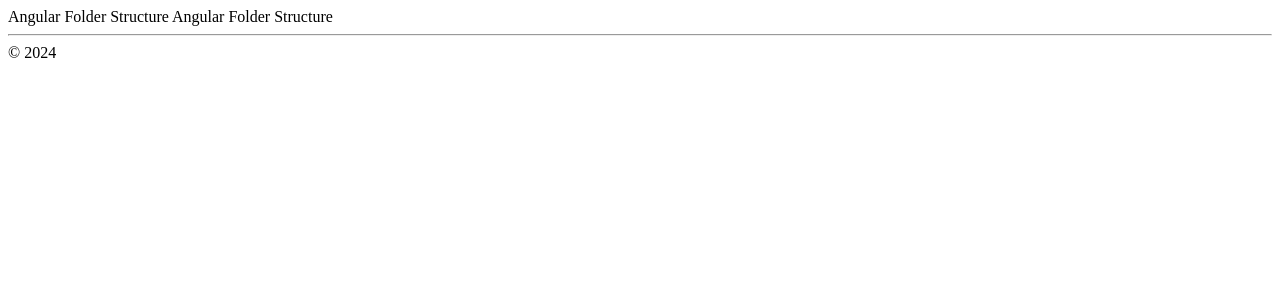
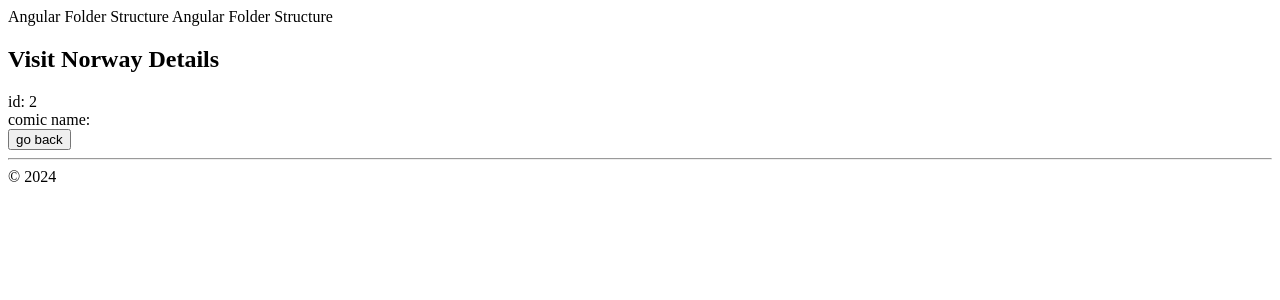
Before and after one commit to TiepHoang23/comic-client, an Angular app: page /comic/1 in a window 1280 px wide. Shown: the top 300 px of the page. Built offline with nearby package versions, Linux system fonts and the light colour scheme.

Commit message:
detail-comic

```diff
--- a/src/app/app-routing.module.ts
+++ b/src/app/app-routing.module.ts
@@ -13,6 +13,7 @@ const routes: Routes = [
         loadChildren: () =>
           import('./components/modules/home-page/home-page.module').then(m => m.HomePageModule)
       },
+
       // {
       //   path: 'about',
       //   loadChildren: () =>
--- a/src/app/components/modules/comic-card/comic-card.component.html
+++ b/src/app/components/modules/comic-card/comic-card.component.html
@@ -3,7 +3,7 @@
         <div class="card-body">
             <h5 class="card-title">{{ comic.title }}</h5>
             <p class="card-text">{{ comic.description }}</p>
-            <a [routerLink]="['/comic', comic.id]" target="_blank" class="btn btn-primary">Go somewhere</a>
+            <a [routerLink]="['/comic', comic.id]" class="btn btn-primary">Go somewhere</a>
         </div>
     </div>
 </ng-container>
--- a/src/app/components/modules/comic-detail/comic-detail.module.ts
+++ b/src/app/components/modules/comic-detail/comic-detail.module.ts
@@ -4,9 +4,10 @@ import { NgModule } from '@angular/core';
 
 import { ComicDetailComponent } from './page/comic-detail.component';
 import { ComicDetailRoutingModule } from './comic-detail.routing';
+import { CommonModule } from '@angular/common';
 
 @NgModule({
   declarations: [ComicDetailComponent],
-  imports: [ComicDetailRoutingModule],
+  imports: [ComicDetailRoutingModule,CommonModule],
 })
 export class ComicDetailModule {}
--- a/src/app/components/modules/comic-detail/page/comic-detail.component.html
+++ b/src/app/components/modules/comic-detail/page/comic-detail.component.html
@@ -1 +1,9 @@
-<div> </div>
+<ng-container *ngIf="comic">
+    <h2>{{comic.title}} Details</h2>
+    <div><span>id: </span>{{comic.id}}</div>
+    <div>
+        <label for="comic-name">comic name: </label>
+        <!-- <input id="comic-name" [(ngModel)]="comic.description" placeholder="Hero name" /> -->
+    </div>
+    <button type="button" (click)="goBack()">go back</button>
+</ng-container>
--- a/src/app/components/modules/comic-detail/page/comic-detail.component.ts
+++ b/src/app/components/modules/comic-detail/page/comic-detail.component.ts
@@ -1,8 +1,8 @@
-import { Component, Input, OnInit } from '@angular/core';
-import { Observable } from 'rxjs';
+import { Component, OnInit } from '@angular/core';
 import { Comic } from '../../../../dataSource/schema/comic';
 import { ActivatedRoute } from '@angular/router';
-import { map } from 'rxjs/operators';
+import { Location } from '@angular/common';
+import { ComicService } from '../../../../dataSource/services/comic.service';
 
 @Component({
   selector: 'app-comic-detail',
@@ -10,15 +10,23 @@ import { map } from 'rxjs/operators';
   styleUrl: './comic-detail.component.scss',
 })
 export class ComicDetailComponent  implements OnInit {
-   comic!: Comic;
+  comic!: Comic;
 
-  constructor(private route: ActivatedRoute) {
-    // console.log(this.route.data);
-    this.route.data.subscribe((data) => console.log(data));
+  constructor(private route: ActivatedRoute, private ComicService: ComicService , private location: Location) {
   }
 
   ngOnInit(): void {
-    console.log(this.route.data);
-    this.route.data.pipe(map((data) => data['comic'])).subscribe((comic) => (this.comic = comic));
+    this.getComic();
   }
+
+  getComic(): void {
+    const id = Number(this.route.snapshot.paramMap.get('id'));
+    this.ComicService.getComicById(id)
+      .subscribe(comic => this.comic = comic);
+  }
+
+  goBack(): void {
+    this.location.back();
+  }
+
 }
--- a/src/app/components/modules/home-page/home-page.module.ts
+++ b/src/app/components/modules/home-page/home-page.module.ts
@@ -3,8 +3,9 @@ import { HomePageComponent } from './page/home-page.component';
 import { HomePageRoutingModule } from './home-page.routing';
 import { CommonModule } from '@angular/common';
 import { ComicCardComponent } from '../comic-card/comic-card.component';
+import { ComicDetailComponent } from '../comic-detail/page/comic-detail.component';
 @NgModule({
-  declarations: [HomePageComponent, ComicCardComponent],
+  declarations: [HomePageComponent, ComicCardComponent,ComicDetailComponent],
   imports: [HomePageRoutingModule, CommonModule],
   exports: [],
   providers: [],
--- a/src/app/services/theme.service.ts
+++ b/src/app/services/theme.service.ts
@@ -10,14 +10,16 @@ export class ThemeService {
   );
 
   constructor() {
-    // this.isDarkTheme = new BehaviorSubject<boolean>(
-    //   localStorage.getItem('isDarkTheme') === 'true'
-    // );
+    const isDarkTheme = typeof window === 'undefined' ? false :
+      localStorage?.getItem('isDarkTheme') === 'true';
+    this.isDarkTheme.next(isDarkTheme);
   }
 
   setDarkTheme(isDarkTheme: boolean) {
     this.isDarkTheme.next(isDarkTheme);
-    // localStorage.setItem('isDarkTheme', this.isDarkTheme.value.toString());
+    if (typeof window !== 'undefined') {
+      localStorage?.setItem('isDarkTheme', this.isDarkTheme.value.toString());
+    }
   }
 
   getDarkTheme(): Observable<boolean> {
```
